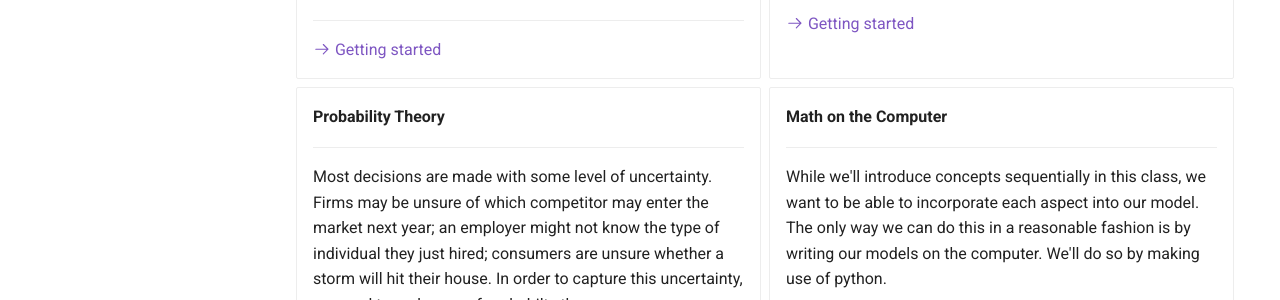
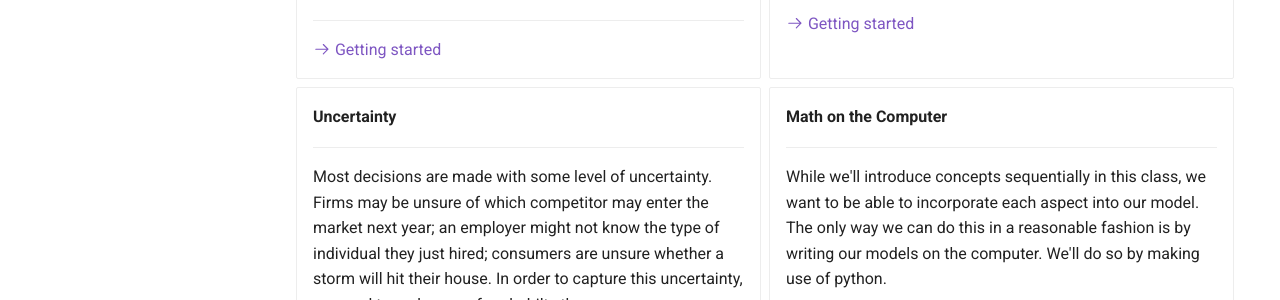
Before and after one commit to pharringtonp19/mecon, an MkDocs documentation site: the page built from docs/index.md, in a window 1280 px wide and 1378 px high. Shown: the part 915-1215 px from the top of the window. Built offline with MkDocs 1.6.1 and Material for MkDocs 9.7.7, drawn with Linux system fonts in a browser that asks for light colours; emoji names are drawn with the system emoji font.

Commit message:
updates:

```diff
--- a/docs/index.md
+++ b/docs/index.md
@@ -41,14 +41,15 @@ flowchart LR
     ---
     [:octicons-arrow-right-24: Getting started](chapters/optimization/introduction.md)
 
--   __Probability Theory__
+-   __Uncertainty__
 
     ---
 
     Most decisions are made with some level of uncertainty. Firms may be unsure of which competitor may enter the market next year; an employer might not know the type of individual they just hired; consumers are unsure whether a storm will hit their house. In order to capture this uncertainty, we need to make use of probabilty theory.
 
     ---
-    [:octicons-arrow-right-24: Getting started](chapters/probability theory/introduction.md)
+    [:octicons-arrow-right-24: Getting started](chapters/Uncertainty/introduction.md)
+
 
 -   __Math on the Computer__
 
--- a/mkdocs.yml
+++ b/mkdocs.yml
@@ -10,8 +10,8 @@ nav:
   - Topics:
       - Optimization:
           - Introduction: 'chapters/optimization/introduction.md'
-      - Probability Theory:
-          - Introduction: 'chapters/probability theory/introduction.md'
+      - Uncertainty:
+          - Introduction: 'chapters/Uncertainty/introduction.md'
       - Math on the Computer:
           - Introduction: 'chapters/math on the computer/introduction.md'
       - Real World Events:
```
Also changed, not shown: docs/chapters/optimization/introduction.md (+3 -0 lines), docs/chapters/Uncertainty/introduction.md (renamed from docs/chapters/probability theory/introduction.md).
